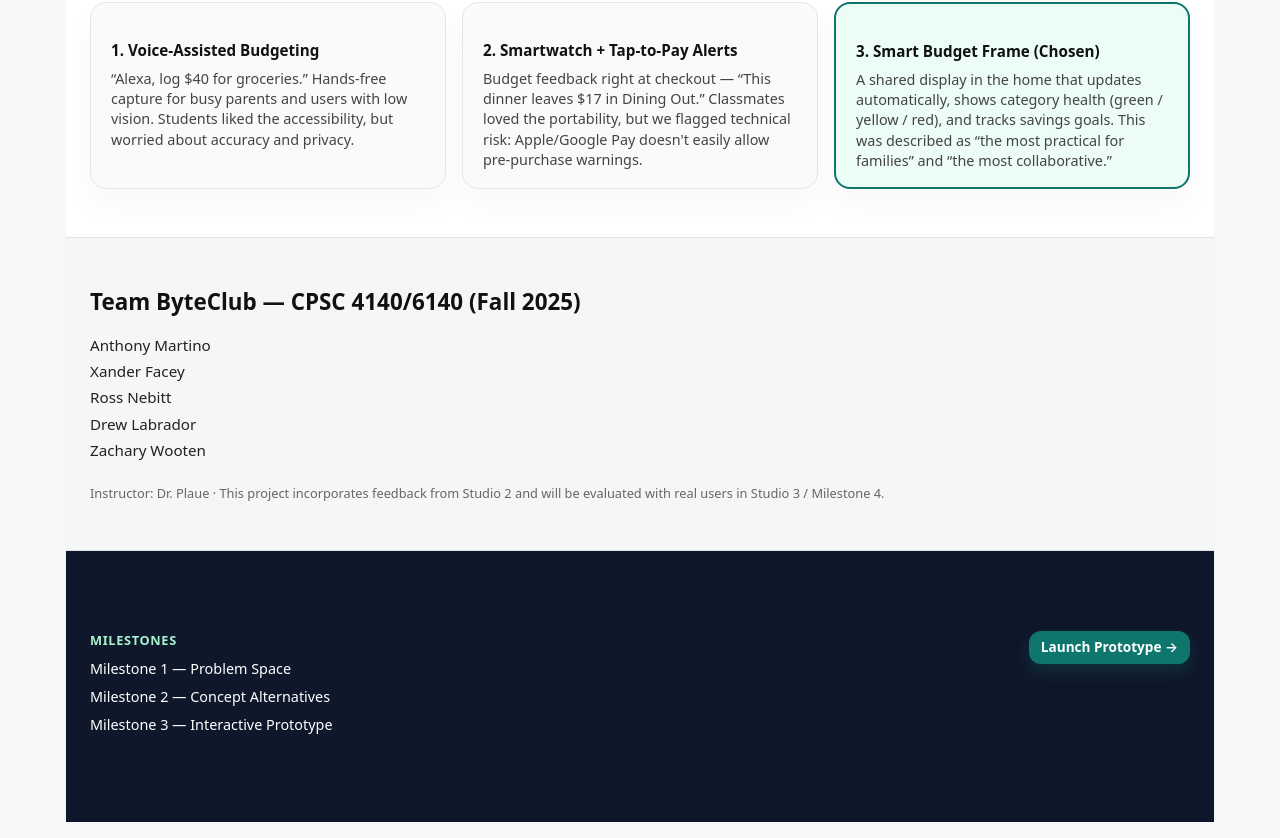
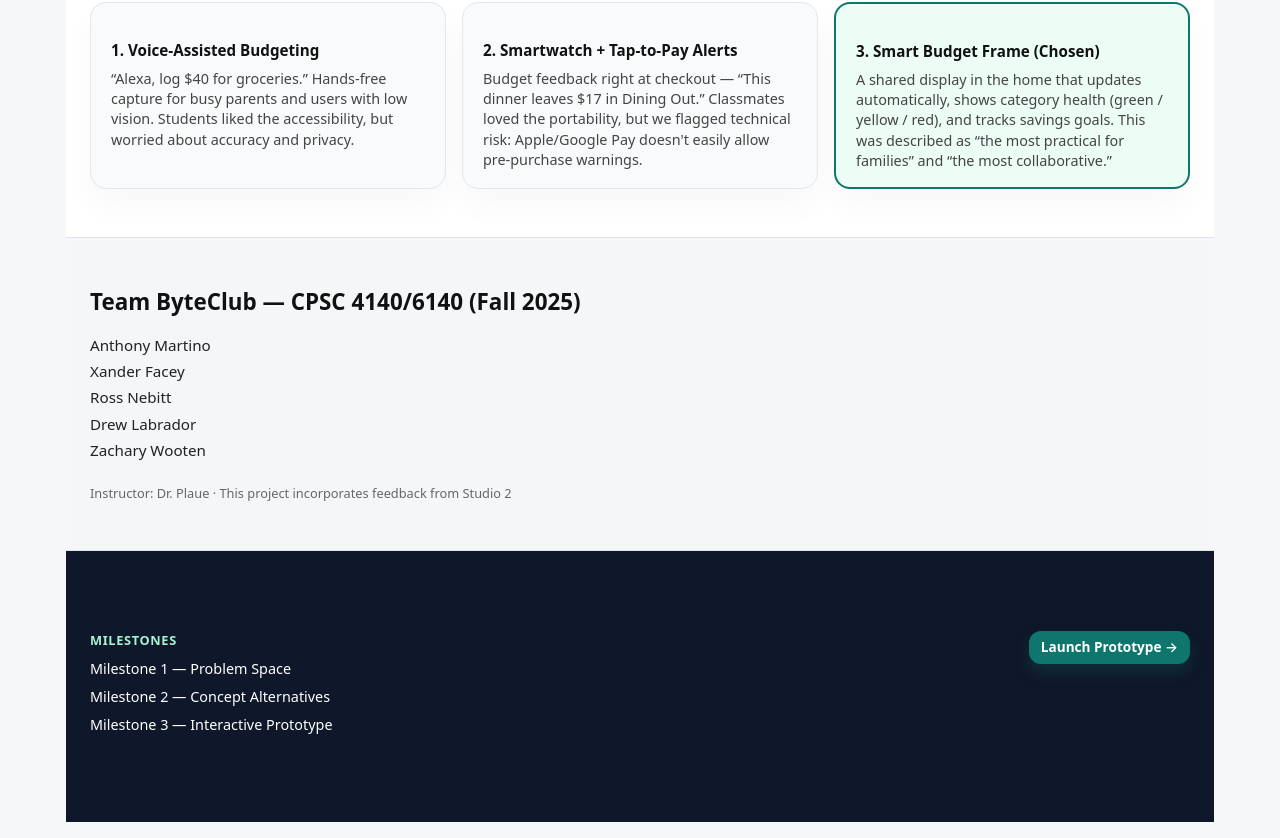
Before and after one commit to amart47-clemson/F25-ByteClub.github.io, a React (Vite) app: page / in a window 1280 px wide. Shown: the part 1134-1972 px from the top of the page. Built offline with nearby package versions, Linux system fonts and the light colour scheme.

Commit message:
fixed sentence
.

```diff
--- a/src/components/LandingPage.jsx
+++ b/src/components/LandingPage.jsx
@@ -166,7 +166,6 @@ export default function LandingPage() {
 
           <p className="footnote">
             Instructor: Dr. Plaue · This project incorporates feedback from Studio 2
-            and will be evaluated with real users in Studio 3 / Milestone 4.
           </p>
         </div>
       </section>
```
